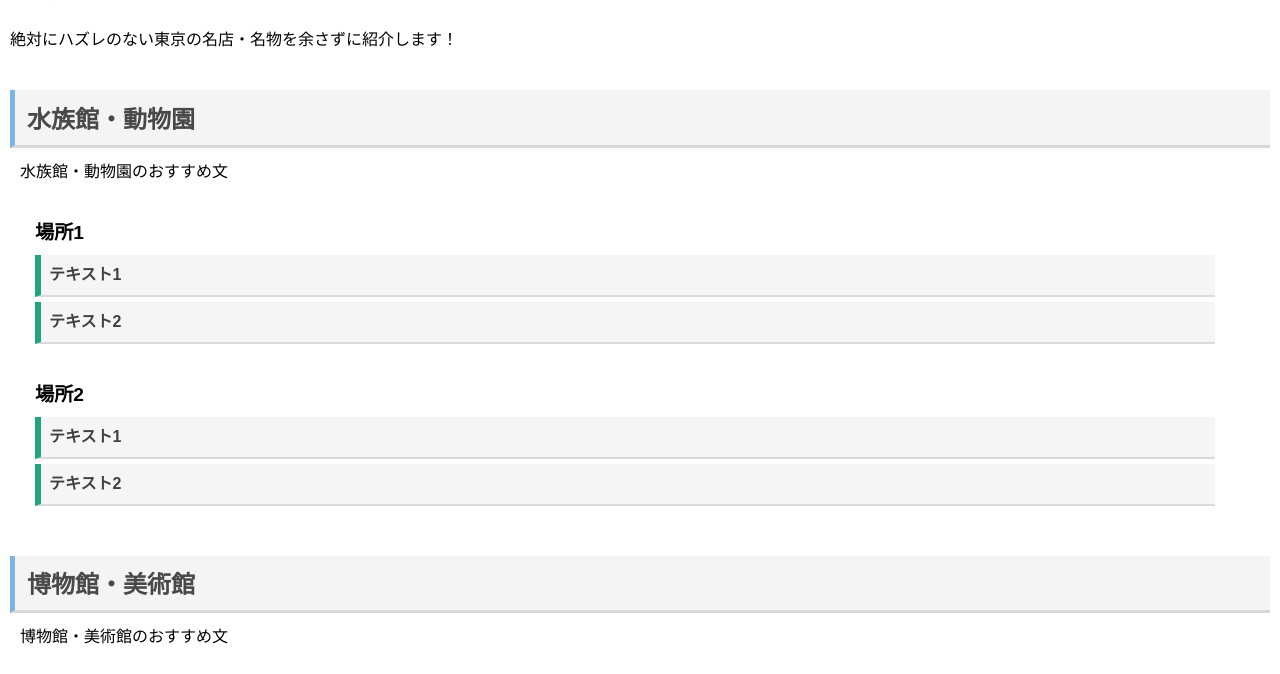
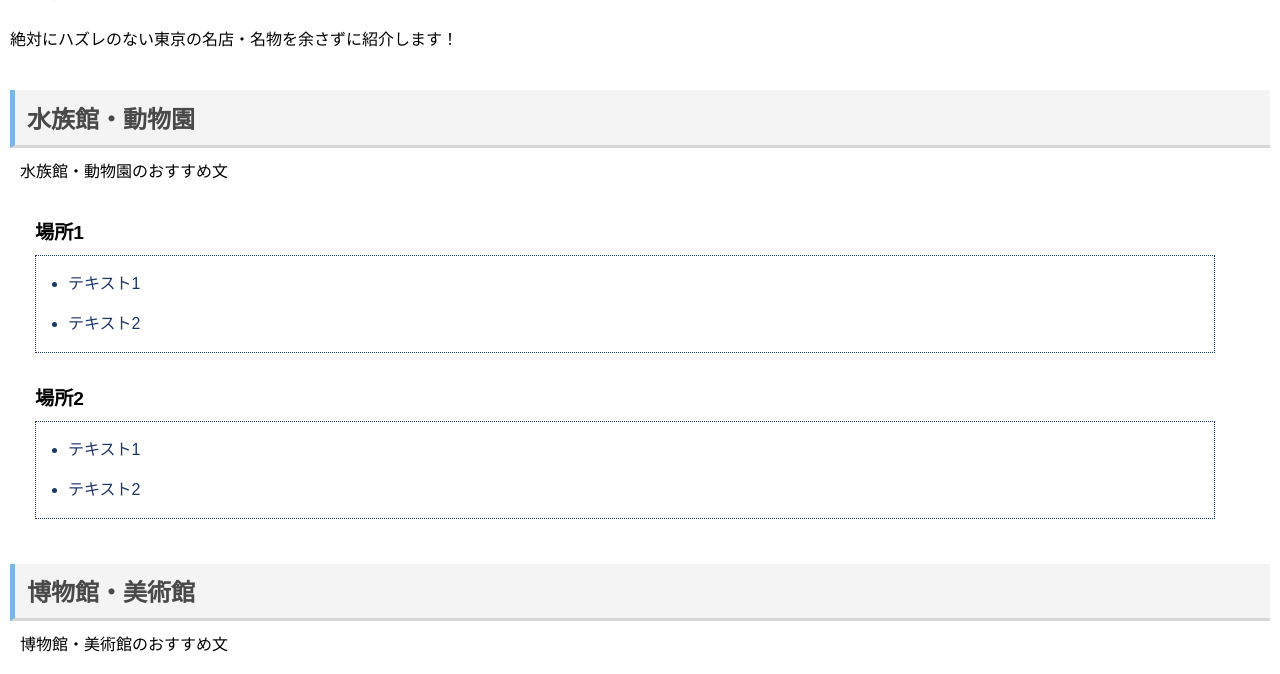
Before and after one commit to FutoYoshizuka/TokyoHTML1, a plain HTML site: page index.html in a window 1280 px wide. Shown: the part 108-782 px from the top of the page. Drawn offline with Linux system fonts and the light colour scheme.

Commit message:
Update main.css

```diff
--- a/css/main.css
+++ b/css/main.css
@@ -54,20 +54,15 @@ dl dd {
 }
 
 
-ul {
-  padding: 0;
+ul, ol {
+  color: #1e366a;
+  border: dotted #1e366a 1px;/*ドット 色 太さ*/
+  padding: 0.5em 0.5em 0.5em 2em;
 }
 
 ul li, ol li {
-  color: #404040;
-  border-left: solid 6px #1fa67a;/*左側の線*/
-  border-bottom: solid 2px #dadada;/*下に灰色線*/
-  background: whitesmoke;
-  margin-bottom: 5px;/*下のバーとの余白*/
   line-height: 1.5;
-  padding: 0.5em;
-  list-style-type: none!important;/*ポチ消す*/
-  font-weight: bold;
+  padding: 0.5em 0;
 }
 
 footer {
```
